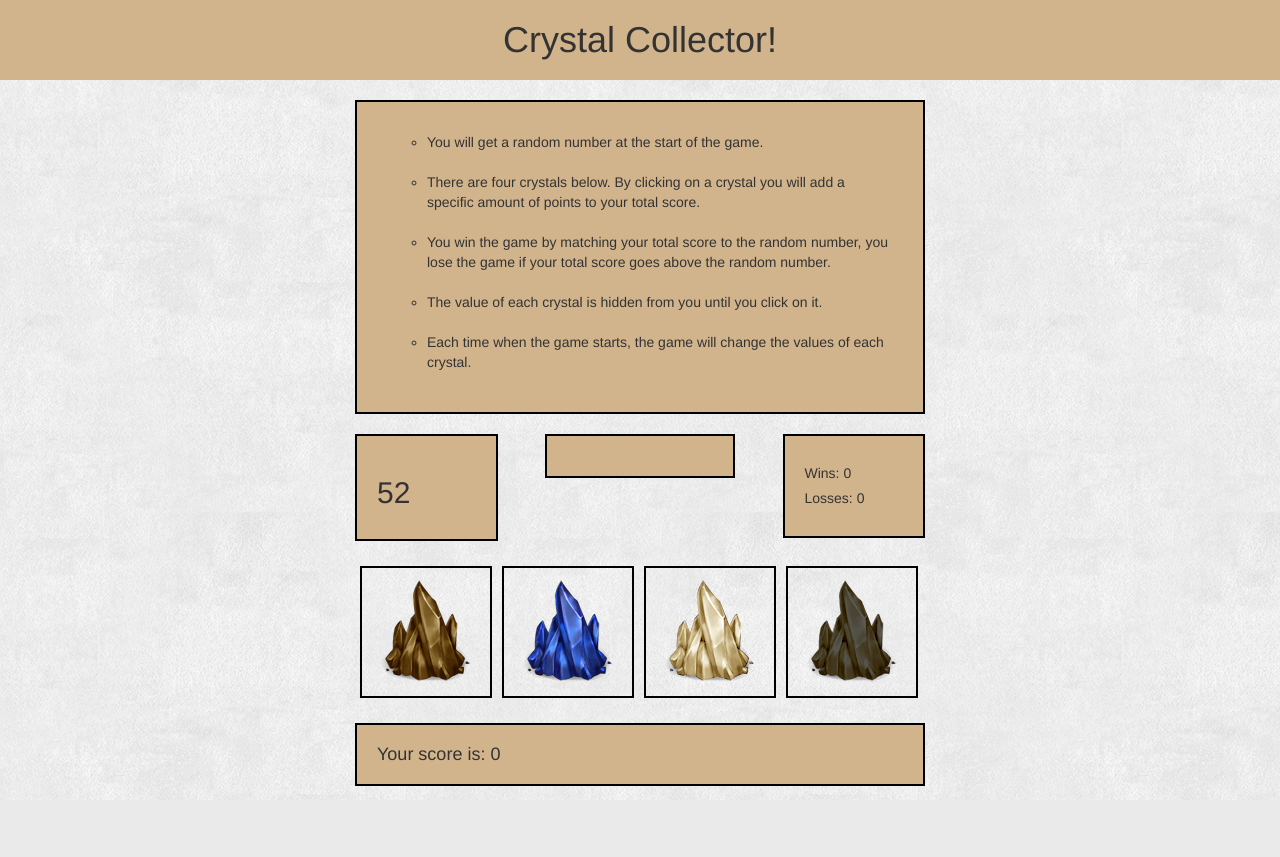
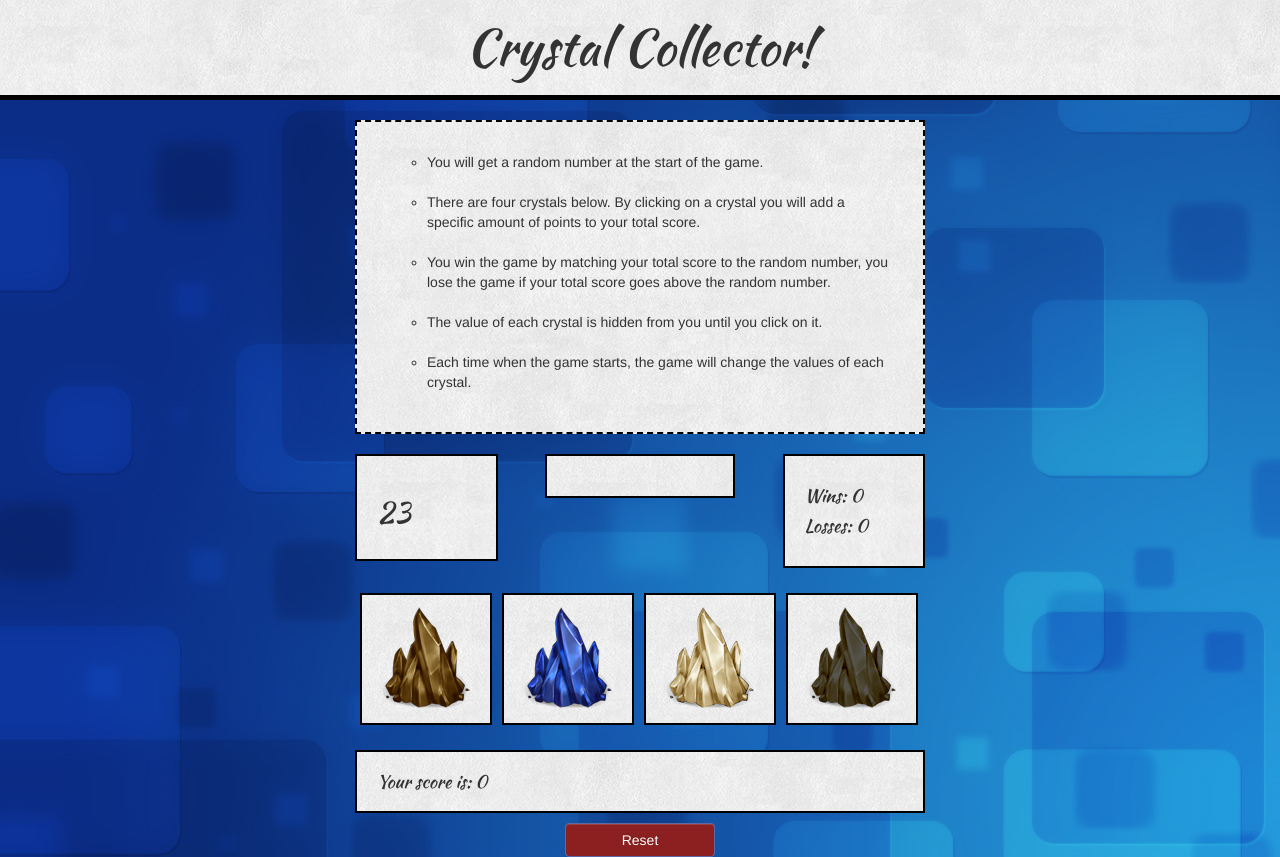
Before and after one commit to sassour525/week-4-game, a PHP site: page / in a window 1280 px wide. Before the commit the page ends 800 px from the top, so only its background shows below. Run offline with PHP 8.4, Linux system fonts and the light colour scheme.

Commit message:
finished game logic and styles

```diff
--- a/assets/css/style.css
+++ b/assets/css/style.css
@@ -1,53 +1,88 @@
+/*set background image*/
 html,body {
-	background: url("../images/bg-img.png");
+	background: url("../images/bg-img.jpg");
 }
 
+/*game instructions styling*/
 #instructions {
 
-	border: solid black 2px;
+	border: dashed black 2px;
 	padding: 30px;
-	background-color: tan;
-
+	background-color: #5bc0de;
 }
 
+/*style for top title*/
 #game-title {
 	text-align: center;
 	margin-bottom: 20px;
     margin-top: auto;
 	padding: 20px;
-	background-color: tan;
+	font-family: 'Kaushan Script', cursive;
+	font-size: 50px;
+	border-bottom: solid black 5px;
 }
 
+/*match style and font for alike divs*/
 #game-num, #win-loss, #result {
-
 	border: solid black 2px;
 	padding: 20px;
-	background-color: tan;
 	margin-top: 20px;
 	margin-bottom: 20px;
-
+	font-family: 'Kaushan Script', cursive;
 }
 
-#game-num, #result {
-	font-size: 30px;
+/*style font size of win / loss / score*/
+#wins, #losses, #score {
+	font-size: 18px;
 }
 
+/*style for crystal images*/
 .crystal-image {
 	margin: 5px;
 	border: solid black 2px;
+	cursor: pointer;
 }
 
+/*style player score*/
 #score {
-	background-color: tan;
+	background-color: #5bc0de;
 	margin-top: 20px;
 	border: solid black 2px;
 	padding: 20px;
+	font-family: 'Kaushan Script', cursive;
 }
 
+/*style game rules list */
 #list {
 	list-style-type: circle;
 }
 
+/*style game result win or loss section*/
 #result {
 	text-align: center;
+	font-family: 'Kaushan Script', cursive;
+	font-size: 30px;
 }
+
+/*set background image for all main page elements*/
+#instructions, #game-title, .crystal-image, #game-num, #win-loss, #score, #result {
+	background: url("../images/bg-img.png");
+}
+
+
+/*reset button style*/
+.bottom-button {
+	text-align: center;
+}
+
+/*overwrite bootstrap button color*/
+.btn-primary {
+    background-image: -webkit-linear-gradient(top,#8c1f1f 0,#8c1f1f 100%);
+    border-color: #5e6aa8;
+    width: 150px;
+}
+
+/*overwrite bootstrap button hover color*/
+.btn-primary:focus, .btn-primary:hover {
+	background-color: #8c1f1f;
+}
--- a/assets/javascript/game.js
+++ b/assets/javascript/game.js
@@ -1,95 +1,108 @@
-var gameNumber;
-var playerScore;
-var imageCrystal;
-var crystalValue;
-var crystalValueArray;
-var clickedCrystalValue;
-var wins;
-var losses;
+var gameNumber; //random number player will have to try and match
+var playerScore; //holds players current score
+var imageCrystal; //hold crystal images
+var crystalValue; //value assigned to the crystal images
+var crystalValueArray; //array of values that will be assigned to crystalValue
+var clickedCrystalValue; //value of the specific crystal that was clicked
+var wins; //current games won
+var losses; //current games loss
 
 function init() {
+	//initialize game variables
 	gameNumber = Math.floor(Math.random() * (120 - 19) + 19);
 	playerScore = 0;
-	console.log(gameNumber);
 	crystalValueArray = [];
 	clickedCrystalValue = 0;
 	wins = sessionStorage.getItem('wins') || 0;
 	losses = sessionStorage.getItem('losses') || 0;
 
-	$("#number").html(gameNumber)
-	$("#wins").html("Wins: " + wins);
-	$("#losses").html("Losses: " + losses);
-	$("#score").html("Your score is: " + playerScore);
+	$("#number").html(gameNumber) //display current number player is trying to match
+	$("#wins").html("Wins: " + wins); //display games won
+	$("#losses").html("Losses: " + losses); //display games loss
+	$("#score").html("Your score is: " + playerScore); //display players current score
 
-
-	generateCrystalValue();
-	createCrystals();
-	game();
+	generateCrystalValue(); //generate crystal values when page loads
+	createCrystals(); //create crystals on page load
+	game(); //call game function to start calcualting player score once crystals are clicked
 }
 
 function game() {
+//game logic
 
 	$(".crystal-image").on("click", function() {
 
+		//if the game is already over - do not allow crystal clicks
+		if($("#result").html() != "") return;
+
+		//grab the current crystal that was clicked value to calcualte player
 	 	clickedCrystalValue = ($(this).attr("data-value"));
 	 	clickedCrystalValue = parseInt(clickedCrystalValue);
 
+	 	//add the crystal that was clicked value to the playerScore
 	 	playerScore += clickedCrystalValue;
-
-	 	console.log(playerScore);
 
 	 	$("#score").html("Your score is: " + playerScore);
 
 		if (playerScore == gameNumber) {
+			//winning logic if playerScore is equal to the gameNumber
 			$("#result").html("You WIN!");
+			$("#result").css("color", "green");
 			wins++;
 			sessionStorage.setItem('wins', wins);
 			$("#wins").html("Wins: " + wins);
-			resetGame();
 		}
 
 		if (playerScore > gameNumber) {
+			//losing logic if playerScore is greater than gameNumber
 			$("#result").html("You LOSE!");
-			console.log("YOU LOSE");
+			$("#result").css("color", "red");
 			losses++;
 			sessionStorage.setItem('losses', losses);
 			$("#losses").html("Losses: " + losses);
-			resetGame();
 		}
 	});
 }
 
 function generateCrystalValue() {
+// generates a number value assigned to each clickable crystal
 
 	for (var j = 0; j < 4; j++) {
+		//loop to generate the value for each crystal on the screen
 		crystalValue = Math.floor(Math.random() * (12 - 1) + 1);
 		if (crystalValueArray.indexOf(crystalValue) <= -1) {
+			//if the value is not already in the array add it to the array
 			crystalValueArray.push(crystalValue);
 		} else {
+			//additioanl random number generator to try and keep from duplicates being assigned
 			crystalValueArray.push(Math.floor(Math.random() * (12 - 1) + 1));
 		}
-		console.log(crystalValue);
-		console.log(crystalValueArray);
 	}
 }
 
 function createCrystals() {
+// creates 4 crystals on the screen to click during the game
 
 	for (var i = 0; i < 4; i++) {
+		//create crystal images displayed on the screen
 		imageCrystal = $("<img>");
 		imageCrystal.addClass("crystal-image");
 		imageCrystal.attr("src", "assets/images/crystal_" + i + ".png");
 		imageCrystal.attr("data-value", crystalValueArray[i]);
 		$("#crystals").append(imageCrystal);
-		console.log(imageCrystal);
 	}
 
 }
 
 function resetGame() {
+// resets the game variables after losing or winning the game
 	$("#crystals").html("");
-	// $("#result").html("");
+	$("#result").html("");
+	// sessionStorage.clear();
 	init();
 }
 
-window.onload = init;
+//on window load variables are initialized
+window.onload = function() {
+	init();
+	document.getElementById("reset-button").onclick = resetGame; //When reset button is clicked call resetGame function
+}
--- a/index.html
+++ b/index.html
@@ -3,25 +3,27 @@
 <head>
 	<title>Crystal Collector</title>
 <!-- 	<link rel="stylesheet" type="text/css" href="assets/css/reset.css"> -->
-	<link rel="stylesheet" type="text/css" href="assets/css/style.css">
+
 	<!-- Latest compiled and minified CSS -->
 	<link rel="stylesheet" href="https://maxcdn.bootstrapcdn.com/bootstrap/3.3.7/css/bootstrap.min.css" integrity="sha384-BVYiiSIFeK1dGmJRAkycuHAHRg32OmUcww7on3RYdg4Va+PmSTsz/K68vbdEjh4u" crossorigin="anonymous">
 	<!-- Optional theme -->
 	<link rel="stylesheet" href="https://maxcdn.bootstrapcdn.com/bootstrap/3.3.7/css/bootstrap-theme.min.css" integrity="sha384-rHyoN1iRsVXV4nD0JutlnGaslCJuC7uwjduW9SVrLvRYooPp2bWYgmgJQIXwl/Sp" crossorigin="anonymous">
+	<link rel="stylesheet" type="text/css" href="assets/css/style.css">
+	<link href="https://fonts.googleapis.com/css?family=Kaushan+Script" rel="stylesheet">
 	<script type="text/javascript" src="https://code.jquery.com/jquery-2.2.0.min.js"></script>
 	<script type="text/javascript" src="assets/javascript/game.js"></script>
 </head>
 <body>
 
 	<div>
-		<h1 id="game-title">Crystal Collector!</h1>
+		<h1 id="game-title">Crystal Collector!</h1> <!-- displays game title -->
 	</div>
 
 	<div class="container">
 		<div class="col-md-3"></div>
 		<div class="col-md-6">
 			<div class="row">
-				<div id="instructions">
+				<div id="instructions"> <!-- holds game instructions -->
 					<ul id="list">
 						<li>You will get a random number at the start of the game.</li>
 						<br>
@@ -38,23 +40,26 @@
 			<div class="row">
 				<div id="num-win-loss">
 					<div class="col-md-3" id="game-num">
-						<h2 id="number"></h2>
+						<h2 id="number"></h2> <!-- current number player is trying to match to win -->
 					</div>
 					<div class="col-md-1"></div>
-					<div class="col-md-4" id="result"></div>
+					<div class="col-md-4" id="result"></div> <!-- displays game result, win or lose -->
 					<div class="col-md-1"></div>
 					<div class="col-md-3" id="win-loss">
-						<h5 id="wins"></h5>
-						<h5 id="losses"></h5>
+						<h5 id="wins"></h5> <!-- displays number of games won -->
+						<h5 id="losses"></h5> <!-- displays number of games loss -->
 					</div>
 				</div>
 			</div>
 			<div class="row">
-				<div id="crystals"></div>
+				<div id="crystals"></div> <!-- holds the crystals -->
 			</div>
 			<div class="row">
 				<div id="player-score">
-					<h4 id="score"></h4>
+					<h4 id="score"></h4> <!-- holds players current score -->
+					<div class="row bottom-button">
+						<input class="btn btn-primary" id="reset-button" type="reset" value="Reset">
+					</div>
 				</div>
 			</div>
 		</div>
```
Also changed, not shown: assets/images/bg-img.jpg (added).
